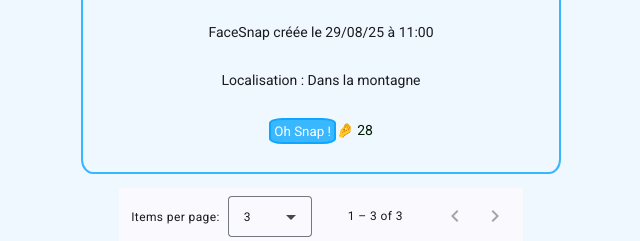
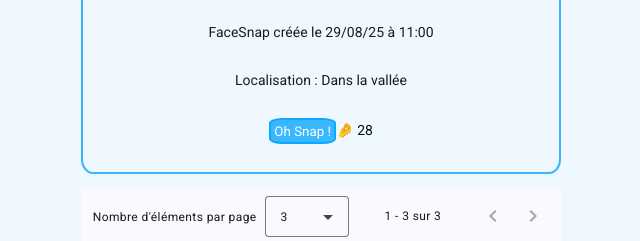
Before and after one commit to ChloePaulin/SnapFace, an Angular app: page / in a window 1280 px wide. Shown: the part 1741-1982 px from the top of the page, without its empty margins (319-959 px from the left). Built offline with nearby package versions, Linux system fonts and the light colour scheme.

Commit message:
Modification affichage par page dans le footer, ajout de components et service.

```diff
--- a/src/app/face-snap-list/face-snap-list.ts
+++ b/src/app/face-snap-list/face-snap-list.ts
@@ -4,6 +4,7 @@ import { FaceSnap } from '../models/face-snap';
 import { Footer } from "../footer/footer";
 import { FaceSnapComponent } from "../face-snap/face-snap";
 import { Header } from "../header/header";
+import { FaceSnapsService } from '../services/face-snaps-service';
 
 @Component({
   selector: 'app-face-snap-list',
@@ -13,7 +14,6 @@ import { Header } from "../header/header";
 })
 export class FaceSnapList implements OnInit {
 
-
   myFaceSnaps!: FaceSnap[];
   displayedSnaps: FaceSnap[] = [];
 
@@ -21,32 +21,10 @@ export class FaceSnapList implements OnInit {
   pageSize = 3;
   currentPage = 0;
 
+  constructor(private faceSnapsService:FaceSnapsService){};
+
   ngOnInit(): void {
-    this.myFaceSnaps = [
-      new FaceSnap(
-        'Archibald',
-        'Mon meilleur ami depuis toujours !',
-        'https://cdn.pixabay.com/photo/2015/05/31/16/03/teddy-bear-792273_1280.jpg',
-        new Date(),
-        6
-      ),
-      new FaceSnap(
-        'Luna',
-        'Toujours prête pour l’aventure en plein air !',
-        'https://cdn.pixabay.com/photo/2017/02/20/18/03/cat-2083492_1280.jpg',
-        new Date(),
-        155
-      ),
-
-      new FaceSnap(
-        'Prendre l\'air',
-        'Un bon bol d’air frais à la montagne ⛰️',
-        'https://images.unsplash.com/photo-1506744038136-46273834b3fb?auto=format&fit=crop&w=1280&q=80',
-        new Date(),
-        28
-      ),
-    ]
-    this.myFaceSnaps[2].setLocation("Dans la montagne");
+    this.myFaceSnaps = this.faceSnapsService.getFaceSnaps();
 
     this.totalItems = this.myFaceSnaps.length;
     this.fetchData(this.currentPage, this.pageSize);
--- a/src/app/face-snap/face-snap.ts
+++ b/src/app/face-snap/face-snap.ts
@@ -2,6 +2,7 @@ import { DatePipe, NgClass, TitleCasePipe } from '@angular/common';
 import { Component, Input, OnInit } from '@angular/core';
 import { FaceSnap } from '../models/face-snap';
 import { NgStyle } from "@angular/common";
+import { FaceSnapsService } from '../services/face-snaps-service';
 
 @Component({
   selector: 'app-face-snap',
@@ -15,6 +16,8 @@ export class FaceSnapComponent implements OnInit {
   @Input() faceSnap!: FaceSnap;
   snapped!: string;
   snappedContent!: string;
+
+  constructor(private faceSnapService:FaceSnapsService){};
 
   ngOnInit(): void {
     this.snappedContent = "Oh Snap !";
@@ -32,13 +35,13 @@ export class FaceSnapComponent implements OnInit {
   }
 
   unSnap() {
-    this.faceSnap.removeSnaps();
+    this.faceSnapService.unsnapFaceSnapById(this.faceSnap.id);
     this.snapped = "";
     this.snappedContent = "Oh Snap !";
   }
 
   snap() {
-    this.faceSnap.addSnaps();
+    this.faceSnapService.snapFaceSnapById(this.faceSnap.id);
     this.snapped = "snapped";
     this.snappedContent = "Oops, unSnap !"
   }
--- a/src/app/footer/footer.html
+++ b/src/app/footer/footer.html
@@ -2,7 +2,7 @@
 <mat-paginator
   [length]="totalItems"
   [pageSize]="pageSize"
-  [pageSizeOptions]="[1,5,10]"
+  [pageSizeOptions]="[1,3,5,10]"
   [pageIndex]="currentPage"
   (page)="onPageChange($event)">
 </mat-paginator>
--- a/src/app/footer/footer.ts
+++ b/src/app/footer/footer.ts
@@ -1,14 +1,36 @@
 import { Component, EventEmitter, Input, Output } from '@angular/core';
-import { MatPaginatorModule, PageEvent } from '@angular/material/paginator';
+import { MatPaginatorIntl, MatPaginatorModule, PageEvent } from '@angular/material/paginator';
 
+function customPaginator(): MatPaginatorIntl {
+  const paginatorIntl = new MatPaginatorIntl();
+  paginatorIntl.itemsPerPageLabel = "Nombre d'éléments par page";
+  paginatorIntl.nextPageLabel = "Page suivante";
+  paginatorIntl.previousPageLabel = "Page précédente";
+  paginatorIntl.firstPageLabel = "Première page";
+  paginatorIntl.lastPageLabel = "Dernière page";
+
+  paginatorIntl.getRangeLabel = (page: number, pageSize: number, length: number) => {
+    if (length === 0 || pageSize === 0) {
+      return `0 sur ${length}`;
+    }
+    const startIndex = page * pageSize;
+
+    const endIndex = startIndex < length ? Math.min(startIndex + pageSize, length) : startIndex + pageSize;
+    return `${startIndex + 1} - ${endIndex} sur ${length}`;
+  };
+  return paginatorIntl;
+}
 
 @Component({
   selector: 'app-footer',
   imports: [MatPaginatorModule],
   templateUrl: './footer.html',
-  styleUrl: './footer.css'
+  styleUrl: './footer.css',
+  providers: [
+    { provide: MatPaginatorIntl, useFactory: customPaginator }
+  ]
 })
-export class Footer{
+export class Footer {
 
   @Input() totalItems = 0;
   @Input() pageSize = 1;
@@ -19,4 +41,5 @@ export class Footer{
   onPageChange(event: PageEvent) {
     this.pageChange.emit(event);
   }
+
 }
--- a/src/app/models/face-snap.ts
+++ b/src/app/models/face-snap.ts
@@ -1,12 +1,15 @@
 export class FaceSnap {
     location?: string;
+    id!:string;
     constructor(public title: string,
         public description: string,
         public imageUrl: string,
         public createdAt: Date,
         public snaps: number,
         // Snaps = nombre de like
-    ) { }
+    ) {
+        this.id = crypto.randomUUID().substring(0,8);
+     }
 
     addSnaps() {
         this.snaps++;
@@ -19,4 +22,9 @@ export class FaceSnap {
     setLocation(location: string): void {
         this.location = location;
     }
+
+    withLocation(location:string){
+        this.setLocation(location);
+        return this;
+    }
 }
--- /dev/null
+++ b/src/app/services/face-snaps-service.ts
@@ -0,0 +1,53 @@
+import { Injectable } from '@angular/core';
+import { FaceSnap } from '../models/face-snap';
+
+@Injectable({
+  providedIn: 'root'
+})
+export class FaceSnapsService {
+
+  private faceSnaps:FaceSnap[] = [
+      new FaceSnap(
+        'Archibald',
+        'Mon meilleur ami depuis toujours !',
+        'https://cdn.pixabay.com/photo/2015/05/31/16/03/teddy-bear-792273_1280.jpg',
+        new Date(),
+        6
+      ),
+      new FaceSnap(
+        'Luna',
+        'Toujours prête pour l’aventure en plein air !',
+        'https://cdn.pixabay.com/photo/2017/02/20/18/03/cat-2083492_1280.jpg',
+        new Date(),
+        155
+      ),
+
+      new FaceSnap(
+        'Prendre l\'air',
+        'Un bon bol d’air frais à la montagne ⛰️',
+        'https://images.unsplash.com/photo-1506744038136-46273834b3fb?auto=format&fit=crop&w=1280&q=80',
+        new Date(),
+        28
+      ).withLocation("Dans la vallée"),
+    ];
+
+    getFaceSnaps():FaceSnap[]{
+      return [...this.faceSnaps];
+    }
+
+    snapFaceSnapById(faceSnapId:string):void{
+      const foundSnap:FaceSnap|undefined = this.faceSnaps.find((faceSnap : FaceSnap) => faceSnap.id === faceSnapId);
+      if(!foundSnap){
+        throw new Error("Snap non trouvé");
+      }
+      foundSnap.addSnaps();
+    }
+
+    unsnapFaceSnapById(faceSnapId: string): void {
+    const foundSnap = this.faceSnaps.find(faceSnap => faceSnap.id === faceSnapId);
+    if (!foundSnap) {
+      throw new Error('FaceSnap not found!');
+    }
+    foundSnap.removeSnaps();
+}
+}
```
Also changed, not shown: 1 other file (tests, documents, lock files or other folders).
